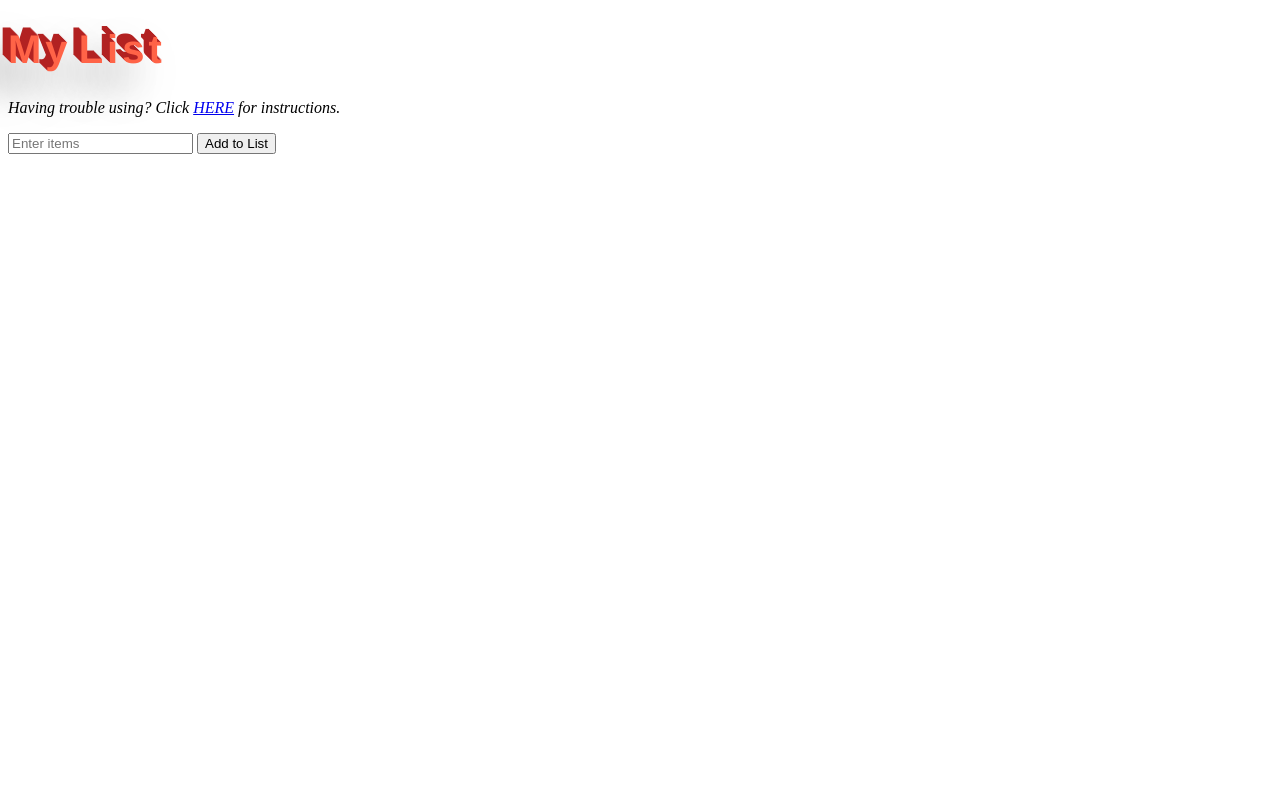
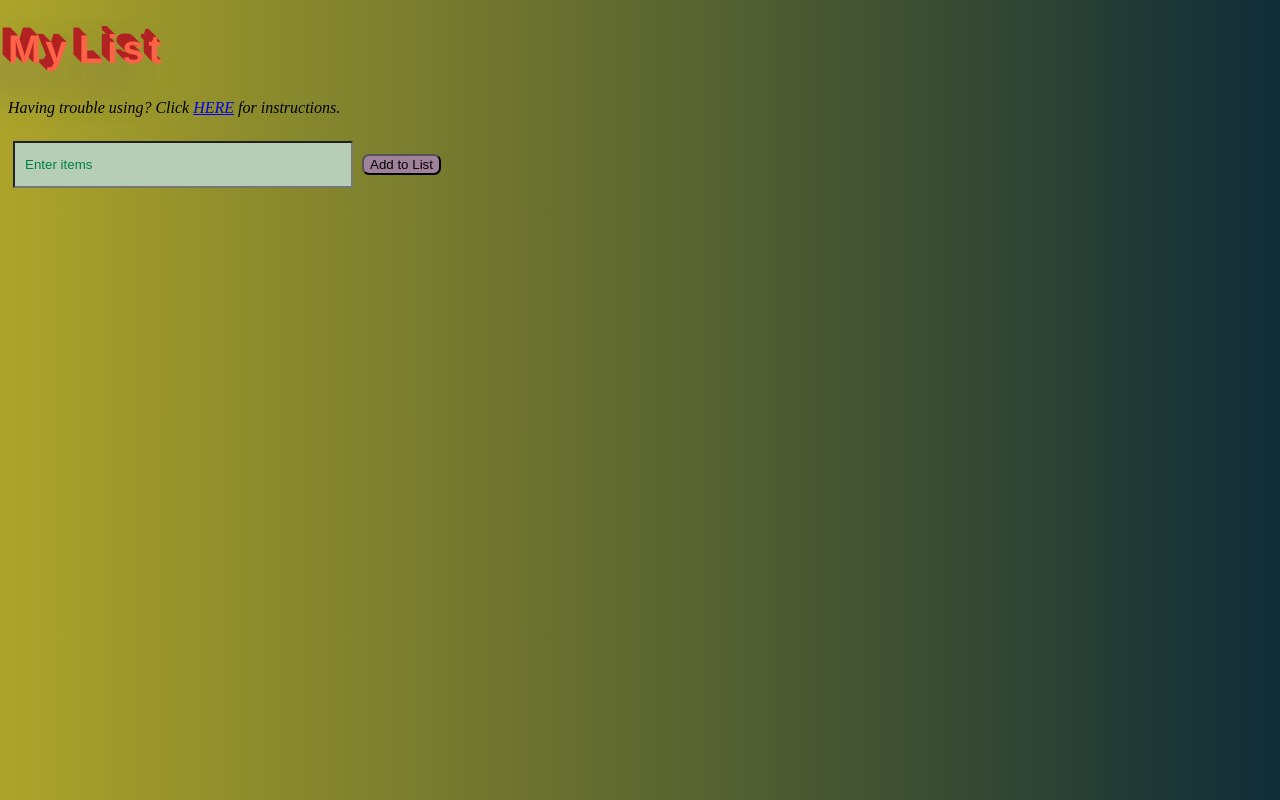
Before and after one commit to flash1230/list-by-html, a plain HTML site: page index.html in a window 1280 px wide. Drawn offline with Linux system fonts and the light colour scheme.

Commit message:
Update style.css

```diff
--- a/style.css
+++ b/style.css
@@ -1,4 +1,6 @@
-
+body{
+  background: linear-gradient(to right, rgb(172, 164, 42), rgb(16, 44, 55));
+}
 .coolTitle {
   font-family: 'Oswald', Helvetica, sans-serif;
   font-size: 40px;
@@ -23,8 +25,24 @@
 #first{
   font-style: oblique;
 }
-.Button {
+.buttonp {
   background-color: #a0829b;
-  color: #fff;
-  border-radius: 30px
+  color: black;
+  border-radius: 7px;
 }
+.buttonp:hover {
+  background-color: black;
+  color: #a0829b;
+  box-shadow: 0 12px 16px 0 rgba(0,0,0,0.24), 0 17px 50px 0 rgba(0,0,0,0.19);
+  cursor:pointer;
+}
+
+#userinput{
+  width: 25%;
+  background-color: rgb(182, 206, 182);
+  padding: 14px 10px;
+  margin: 8px 5px;
+}
+::placeholder{
+  color: #008040;
+}
```
